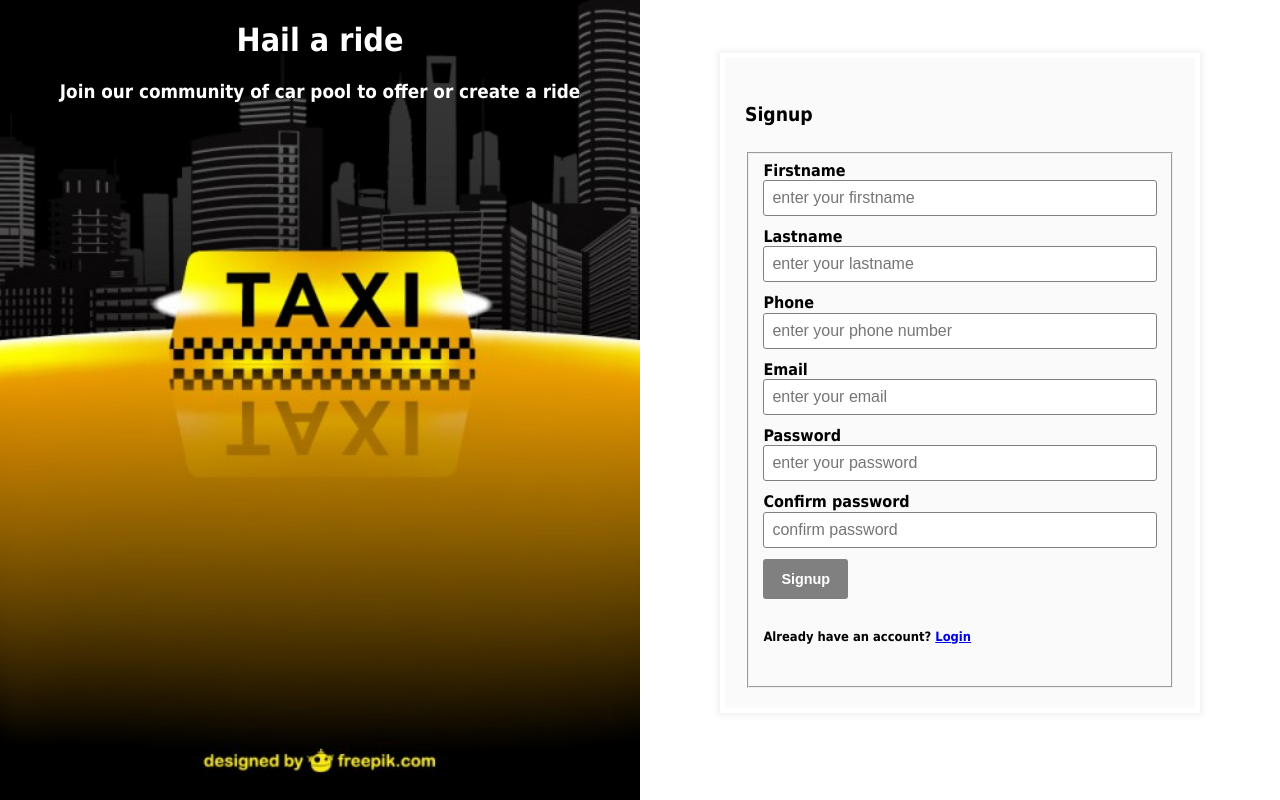
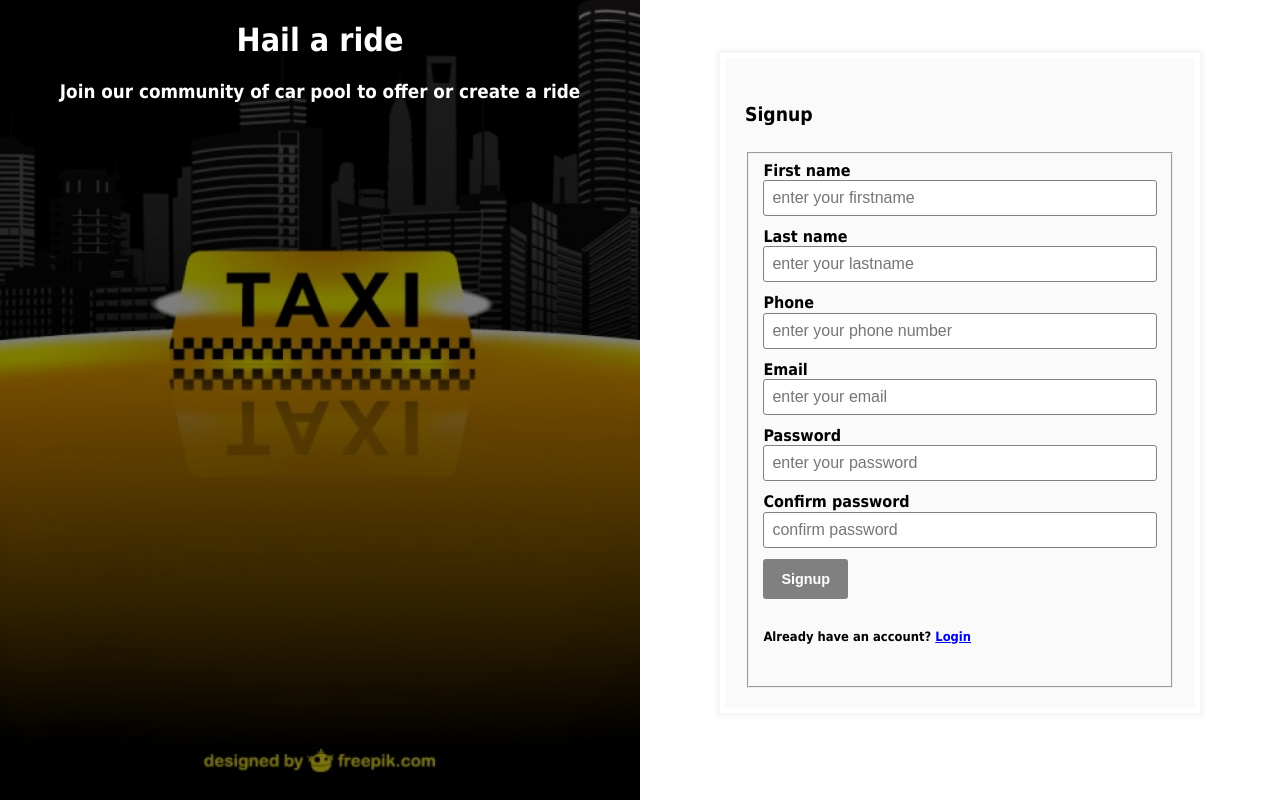
Before and after one commit to okoroemeka/Ride-my-way-react, a React app: page / in a window 1280 px wide. Built offline with nearby package versions, Linux system fonts and the light colour scheme.

Commit message:
fix dashboard issue

```diff
--- a/src/component/home/Home.jsx
+++ b/src/component/home/Home.jsx
@@ -19,11 +19,17 @@ class Home extends Component {
     return (
       <div className="row">
         <div className="col-6" id="banner">
-          <h1>Hail a ride</h1>
-          <h3>Join our community of car pool to offer or create a ride</h3>
+          <div className="overlay">
+            <h1>Hail a ride</h1>
+            <h3>Join our community of car pool to offer or create a ride</h3>
+          </div>
         </div>
         <div className="col-6 auth-area">
-          {isLoginPage ? <Signin click={this.onClick} /> : <Signup click={this.onClick} />}
+          {isLoginPage ? (
+            <Signin click={this.onClick} />
+          ) : (
+            <Signup click={this.onClick} />
+          )}
         </div>
       </div>
     );
--- a/src/component/home/Home.scss
+++ b/src/component/home/Home.scss
@@ -9,6 +9,11 @@
       background-position: center;
       background-repeat: no-repeat;
       background-size: cover;
+      .overlay {
+        width: 100%;
+        height: 100%;
+        background-color: rgba(0, 0, 0, 0.5);
+      }
     }
     .auth-area {
       justify-content: center;
--- a/src/component/signup/Signup.jsx
+++ b/src/component/signup/Signup.jsx
@@ -11,7 +11,7 @@ const SIGNUP_MUTATION = gql`
     $firstname: String!
     $lastname: String!
     $email: String!
-    $phone: Int!
+    $phone: String!
     $password: String!
     $confirmPassword: String!
   ) {
@@ -30,17 +30,17 @@ const SIGNUP_MUTATION = gql`
 `;
 class Signup extends Component {
   state = {
-    firstname: '',
-    lastname: '',
+    firstName: '',
+    lastName: '',
     email: '',
     password: '',
     confirmPassword: '',
-    phone: '',
+    phone: ''
   };
 
-  onInputChange = (event) => {
+  onInputChange = event => {
     const {
-      target: { name, value },
+      target: { name, value }
     } = event;
     this.setState({ [name]: value });
   };
@@ -49,12 +49,12 @@ class Signup extends Component {
     e.preventDefault();
     await signup();
     this.setState({
-      firstname: '',
-      lastname: '',
+      firstName: '',
+      lastName: '',
       email: '',
       password: '',
       confirmPassword: '',
-      phone: '',
+      phone: ''
     });
     const { history } = this.props;
     return history.push('/dashboard');
@@ -62,18 +62,23 @@ class Signup extends Component {
 
   render() {
     const {
-      firstname,
+      firstName,
       email,
       password,
       confirmPassword,
-      lastname,
-      phone,
+      lastName,
+      phone
     } = this.state;
     const { click } = this.props;
     return (
       <Mutation
         mutation={SIGNUP_MUTATION}
-        variables={{ ...this.state, phone: Number(phone) }}
+        variables={{
+          ...this.state,
+          firstname: firstName,
+          lastname: lastName,
+          phone: String(phone)
+        }}
       >
         {(createUser, { loading, error }) => (
           <div className="signup">
@@ -85,21 +90,21 @@ class Signup extends Component {
               {error && <Error error={error.message} />}
               <fieldset disabled={loading}>
                 <label htmlFor="firstname">
-                  Firstname
+                  First name
                   <input
                     type="text"
-                    name="firstname"
-                    value={firstname}
+                    name="firstName"
+                    value={firstName}
                     placeholder="enter your firstname"
                     onChange={this.onInputChange}
                   />
                 </label>
                 <label htmlFor="lastname">
-                  Lastname
+                  Last name
                   <input
                     type="text"
-                    name="lastname"
-                    value={lastname}
+                    name="lastName"
+                    value={lastName}
                     placeholder="enter your lastname"
                     onChange={this.onInputChange}
                   />
@@ -107,7 +112,7 @@ class Signup extends Component {
                 <label htmlFor="lastname">
                   Phone
                   <input
-                    type="number"
+                    type="tel"
                     name="phone"
                     value={phone}
                     placeholder="enter your phone number"
@@ -146,8 +151,7 @@ class Signup extends Component {
                 </label>
                 <button type="submit">Signup</button>
                 <h6>
-                  Already have an account?
-{' '}
+                  Already have an account?{' '}
                   <Link to="/signin" onClick={click}>
                     Login
                   </Link>
@@ -162,7 +166,7 @@ class Signup extends Component {
 }
 Signup.propTypes = {
   click: PropTypes.func.isRequired,
-  history: PropTypes.func.isRequired,
+  history: PropTypes.func.isRequired
 };
 
 export default withRouter(Signup);
```
Also changed, not shown: src/component/reusables/button.jsx (added, +23 -0 lines), 1 other file (tests, documents, lock files or other folders).
